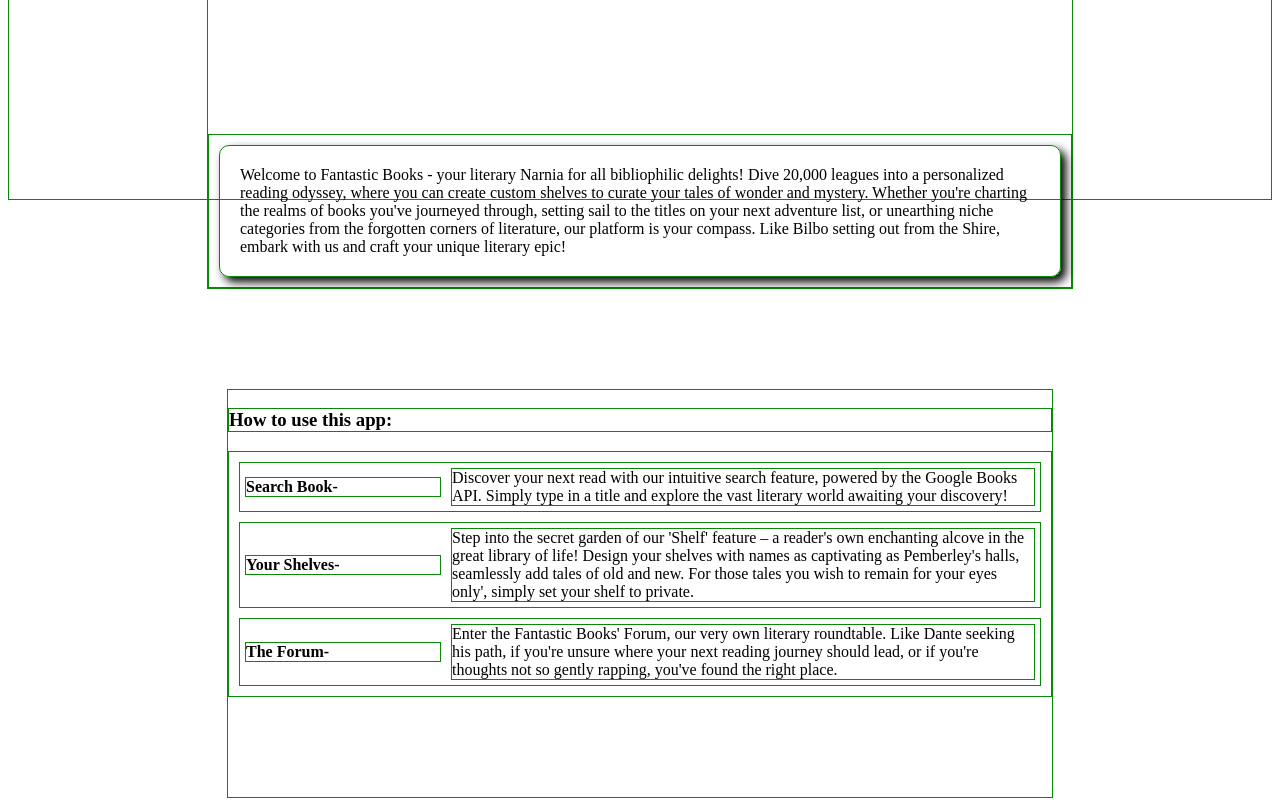
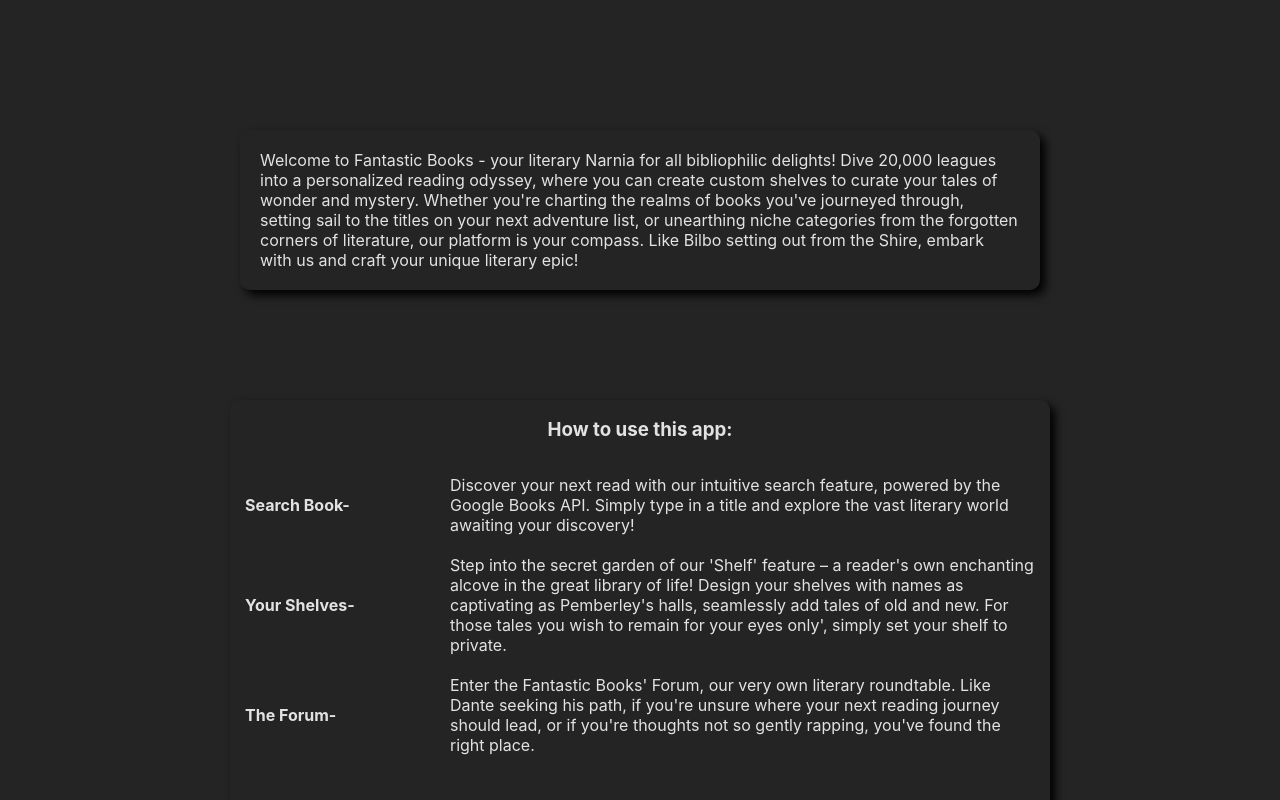
Before and after one commit to cmpacheco23/fantastic-books-front-end, a React (Vite) app: page / in a window 1280 px wide. Shown: the part 580-1380 px from the top of the page. Built offline with nearby package versions, Linux system fonts and the light colour scheme; no server answers.

Commit message:
fix css issue in app

```diff
--- a/src/App.css
+++ b/src/App.css
@@ -6,7 +6,6 @@
 
 body {
   box-sizing: border-box;
-
   margin: 0;
   min-height: 100vh;
 
--- a/src/App.jsx
+++ b/src/App.jsx
@@ -15,7 +15,7 @@
 import Login from './pages/Login/Login';
 import BookDetails from './pages/BookDetails/BookDetails';
 
-
+import styles from './app.css'
 
 function App() {
   const [user, setUser] = useState(authService.getUser());
--- a/src/pages/Landing/Landing.jsx
+++ b/src/pages/Landing/Landing.jsx
@@ -30,7 +30,7 @@
           </div>
         </section>
 
-        <div>
+        <div className={styles.howTo}>
 
         <h3>How to use this app:</h3>
 
--- a/src/pages/Landing/Landing.module.css
+++ b/src/pages/Landing/Landing.module.css
@@ -1,6 +1,6 @@
-main, main * {
+/* main, main * {
   border: 1px solid #088808;
-}
+} */
 
 .spacer {
   height: 90px;
@@ -60,6 +60,15 @@
   100% {
     opacity: 1;
   }
+}
+
+.howTo {
+  /* background-color: #f00303; */
+  display: flex;
+  align-items: center;
+  flex-direction: column;
+  box-shadow: 5px 5px 10px black;
+  border-radius: 10px;
 }
 
 .container div p{
```
